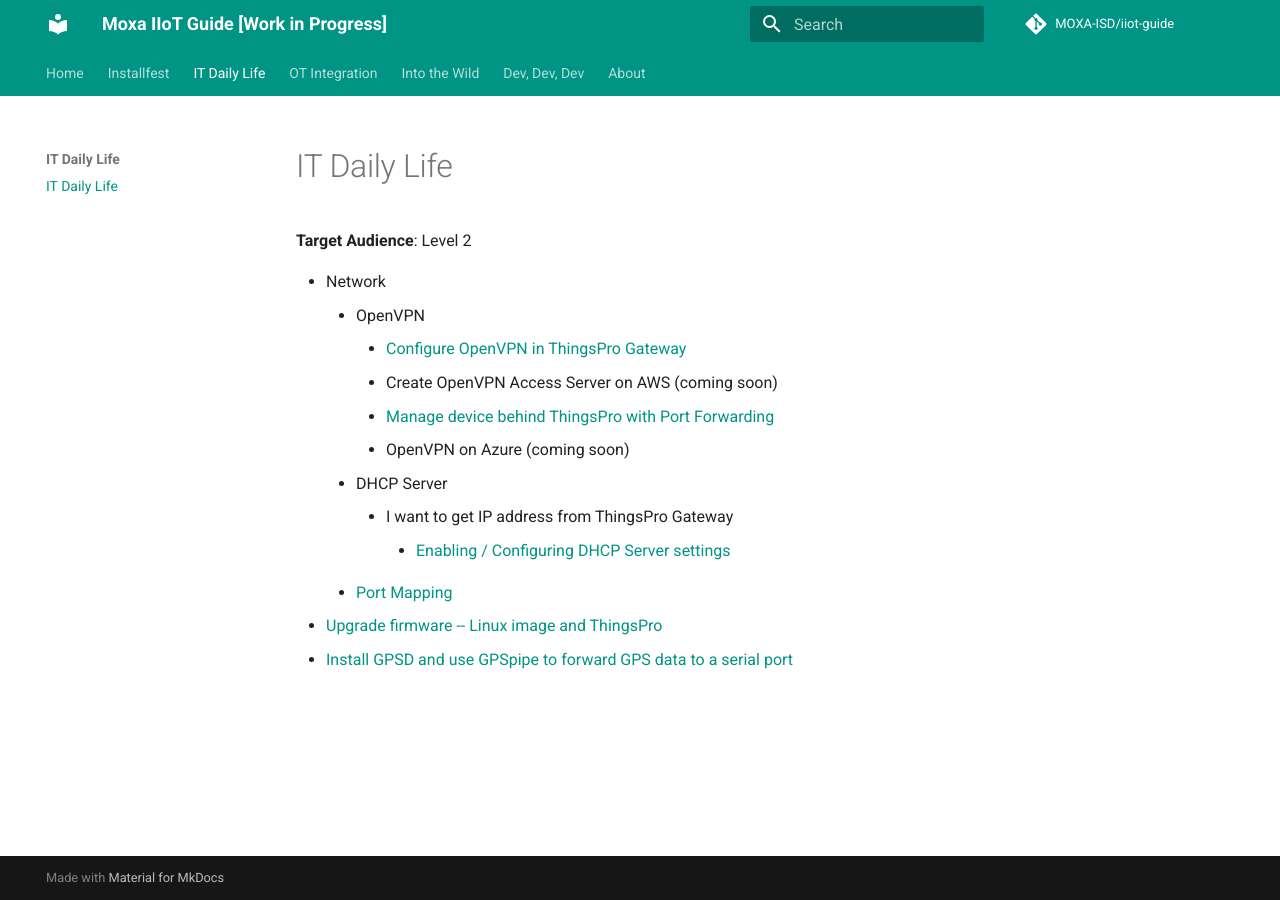
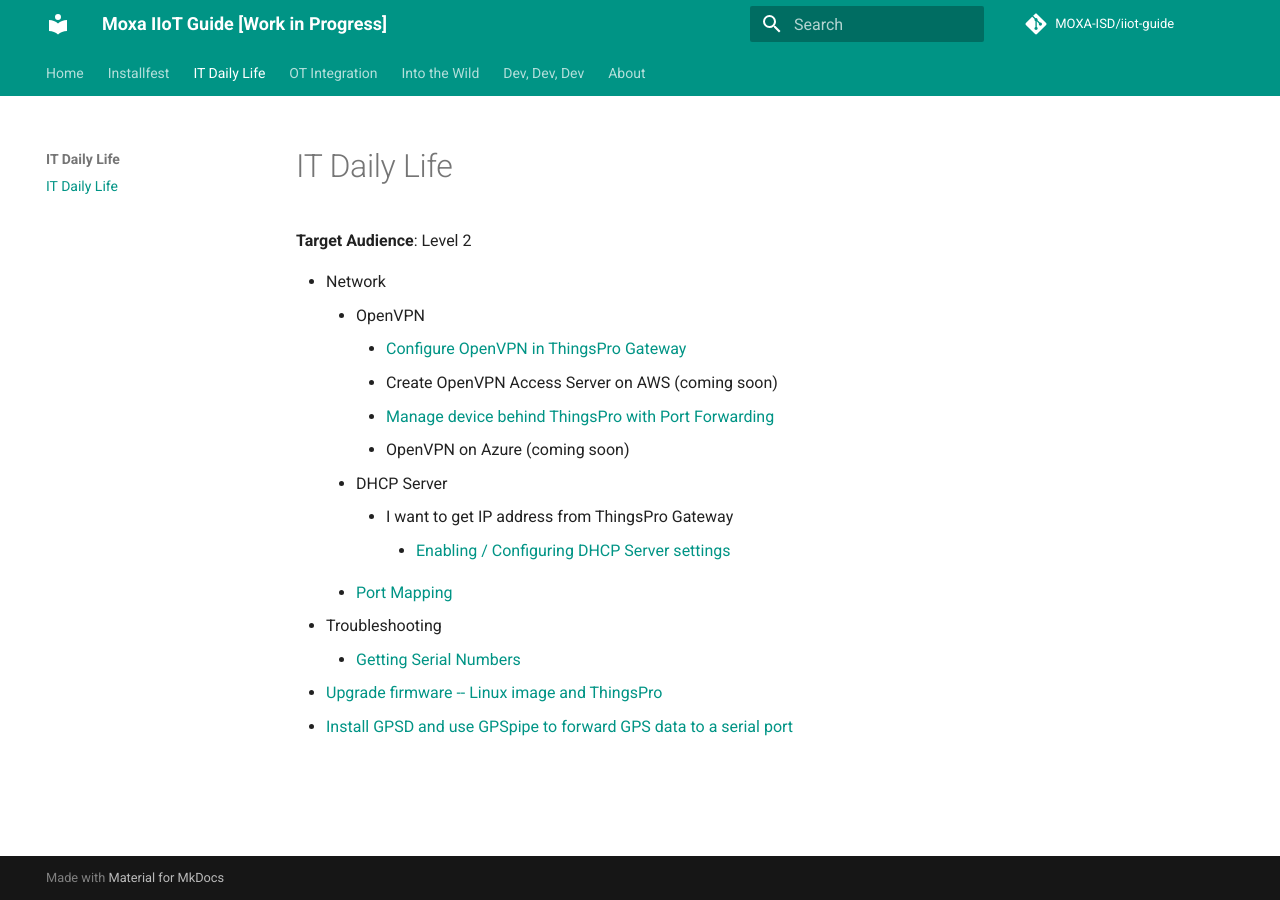
Before and after one commit to rog0315/iiot-guide-1, an MkDocs documentation site: the page built from docs/it-daily-life/index.md, in a window 1280 px wide. Built offline with MkDocs 1.6.1 and Material for MkDocs 9.7.7, drawn with Linux system fonts in a browser that asks for light colours; comment, search, counter and statistics services are not loaded; old or Windows-style settings are respelled for this version of MkDocs.

Commit message:
Adding troubleshooting and backup

```diff
--- a/docs/it-daily-life/index.md
+++ b/docs/it-daily-life/index.md
@@ -12,5 +12,7 @@
         - I want to get IP address from ThingsPro Gateway
             - [Enabling / Configuring DHCP Server settings](https://www.moxa.com/doc/man/ThingsPro_Software_Suite_UM_e6.0.pdf#page=48)
     - [Port Mapping](https://www.moxa.com/doc/man/ThingsPro_Software_Suite_UM_e6.0.pdf#page=54)
+- Troubleshooting
+    - [Getting Serial Numbers](https://hackmd.io/Y2Jbkwx-Re66vwtd85WjLA)
 - [Upgrade firmware -- Linux image and ThingsPro](https://hackmd.io/s/r1NTxYF5G#)
 - [Install GPSD and use GPSpipe to forward GPS data to a serial port](https://hackmd.io/s/SJw4aKN1X#)
```
